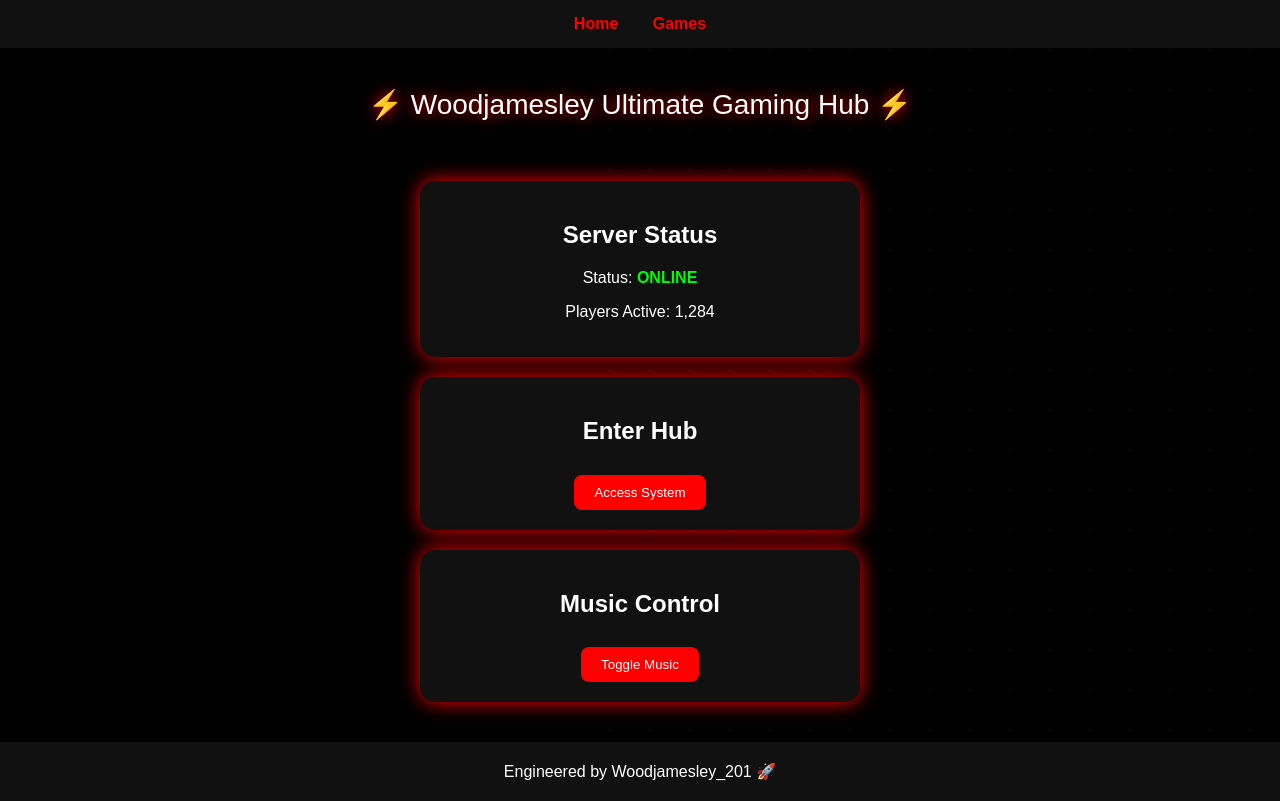
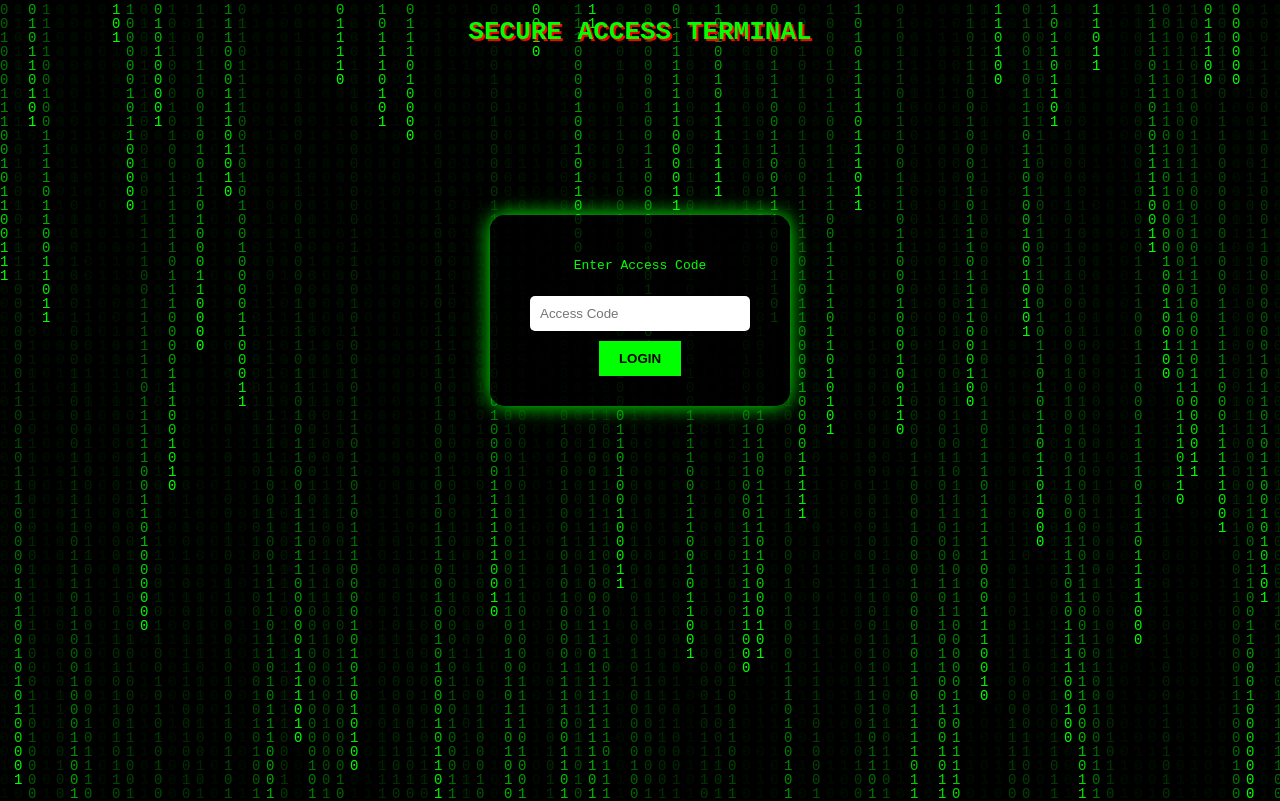
Before and after one commit to Woodjamesley201/My-websitee, a plain HTML site: page index.html in a window 1280 px wide. Drawn offline with Linux system fonts and the light colour scheme.

Commit message:
Update index.html

```diff
--- a/index.html
+++ b/index.html
@@ -1,142 +1,123 @@
 <!DOCTYPE html>
 <html>
 <head>
-<title>Woodjamesley Ultimate Hub</title>
+<title>Woodjamesley Secure System</title>
 <meta name="viewport" content="width=device-width, initial-scale=1.0">
 
 <style>
 body {
   margin: 0;
-  font-family: Arial, sans-serif;
-  color: white;
+  background: black;
+  color: lime;
+  font-family: monospace;
   text-align: center;
-  background: black;
-  overflow-x: hidden;
+  overflow: hidden;
 }
 
-/* Animated background */
-body::before {
-  content: "";
+/* Matrix canvas */
+canvas {
   position: fixed;
-  width: 200%;
-  height: 200%;
-  background: radial-gradient(circle, red 1px, transparent 1px);
-  background-size: 40px 40px;
-  animation: move 20s linear infinite;
-  opacity: 0.15;
+  top: 0;
+  left: 0;
   z-index: -1;
 }
 
-@keyframes move {
-  from { transform: translate(0,0); }
-  to { transform: translate(-200px,-200px); }
+/* Login box */
+.login-box {
+  margin-top: 150px;
+  background: rgba(0,0,0,0.8);
+  padding: 30px;
+  border-radius: 15px;
+  box-shadow: 0 0 20px lime;
+  display: inline-block;
 }
 
-/* Navbar */
-nav {
-  background: #111;
-  padding: 15px;
-}
-
-nav a {
-  color: red;
-  margin: 0 15px;
-  text-decoration: none;
-  font-weight: bold;
-}
-
-nav a:hover {
-  color: white;
-}
-
-/* Header glow */
-header {
-  padding: 40px;
-  font-size: 28px;
-  text-shadow: 0 0 15px red;
-}
-
-/* Cards */
-.card {
-  background: #111;
-  margin: 20px auto;
-  padding: 20px;
-  width: 90%;
-  max-width: 400px;
-  border-radius: 15px;
-  box-shadow: 0 0 20px red;
+input {
+  padding: 10px;
+  margin: 10px;
+  width: 200px;
+  border: none;
+  border-radius: 5px;
 }
 
 button {
   padding: 10px 20px;
-  background: red;
+  background: lime;
   border: none;
-  color: white;
-  border-radius: 8px;
   cursor: pointer;
-  margin-top: 10px;
-}
-
-button:hover {
-  background: darkred;
-}
-
-.status-online {
-  color: lime;
   font-weight: bold;
 }
 
-footer {
-  margin-top: 40px;
-  padding: 20px;
-  background: #111;
+h1 {
+  animation: glitch 1s infinite;
+}
+
+@keyframes glitch {
+  0% { text-shadow: 2px 2px red; }
+  50% { text-shadow: -2px -2px blue; }
+  100% { text-shadow: 2px 2px red; }
 }
 </style>
 </head>
 
 <body>
 
-<nav>
-  <a href="index.html">Home</a>
-  <a href="games.html">Games</a>
-</nav>
+<canvas id="matrix"></canvas>
 
-<header>⚡ Woodjamesley Ultimate Gaming Hub ⚡</header>
+<h1>SECURE ACCESS TERMINAL</h1>
 
-<div class="card">
-  <h2>Server Status</h2>
-  <p>Status: <span class="status-online">ONLINE</span></p>
-  <p>Players Active: 1,284</p>
+<div class="login-box">
+  <p>Enter Access Code</p>
+  <input type="password" id="password" placeholder="Access Code">
+  <br>
+  <button onclick="checkLogin()">LOGIN</button>
 </div>
 
-<div class="card">
-  <h2>Enter Hub</h2>
-  <button onclick="alert('Access Granted 🔓')">
-    Access System
-  </button>
-</div>
+<script>
+/* Matrix Effect */
+var canvas = document.getElementById("matrix");
+var ctx = canvas.getContext("2d");
 
-<div class="card">
-  <h2>Music Control</h2>
-  <button onclick="toggleMusic()">Toggle Music</button>
-</div>
+canvas.height = window.innerHeight;
+canvas.width = window.innerWidth;
 
-<audio id="bgMusic" loop>
-  <source src="https://www.soundhelix.com/examples/mp3/SoundHelix-Song-1.mp3" type="audio/mpeg">
-</audio>
+var letters = "01";
+letters = letters.split("");
 
-<footer>
-  Engineered by Woodjamesley_201 🚀
-</footer>
+var fontSize = 14;
+var columns = canvas.width / fontSize;
 
-<script>
-var music = document.getElementById("bgMusic");
+var drops = [];
+for (var x = 0; x < columns; x++)
+  drops[x] = 1;
 
-function toggleMusic() {
-  if (music.paused) {
-    music.play();
+function draw() {
+  ctx.fillStyle = "rgba(0, 0, 0, 0.05)";
+  ctx.fillRect(0, 0, canvas.width, canvas.height);
+
+  ctx.fillStyle = "#0F0";
+  ctx.font = fontSize + "px monospace";
+
+  for (var i = 0; i < drops.length; i++) {
+    var text = letters[Math.floor(Math.random() * letters.length)];
+    ctx.fillText(text, i * fontSize, drops[i] * fontSize);
+
+    if (drops[i] * fontSize > canvas.height && Math.random() > 0.975)
+      drops[i] = 0;
+
+    drops[i]++;
+  }
+}
+
+setInterval(draw, 33);
+
+/* Fake Login */
+function checkLogin() {
+  var pass = document.getElementById("password").value;
+  if(pass === "wood123") {
+    window.location.href = "admin.html";
   } else {
-    music.pause();
+    alert("ACCESS DENIED");
   }
 }
 </script>
```
